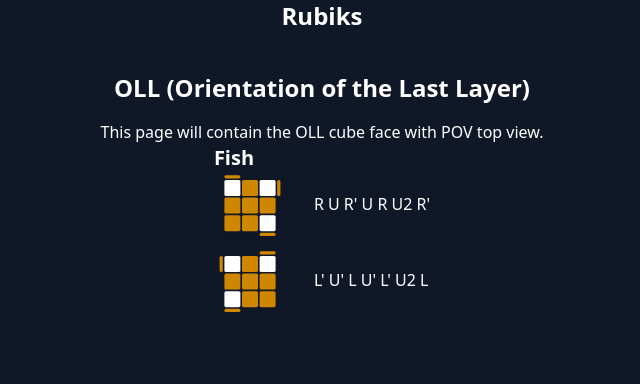
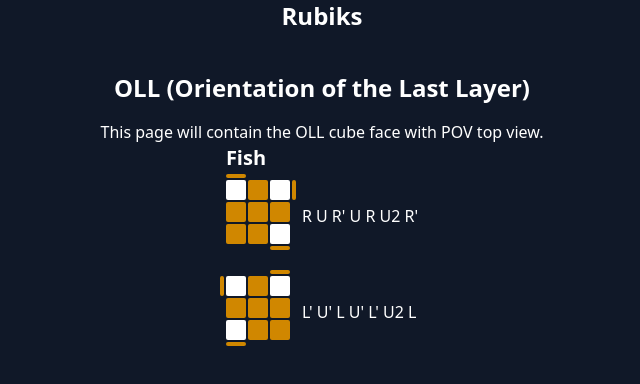
Before and after one commit to Davidaprilio/rubiks, a React (Vite) app: page / in a window 1280 px wide. Shown: the top 384 px of the page, without its empty margins (318-958 px from the left). Built offline with nearby package versions, Linux system fonts and the light colour scheme.

Commit message:
optimize component fot OLL

```diff
--- /dev/null
+++ b/src/components/cubes/PieceOll.tsx
@@ -0,0 +1,35 @@
+import type { AllColors } from "@/consts/cube";
+import { getColor } from "@/lib/cube";
+import { cn } from "@/lib/utils";
+
+export type DigitPiece = 0 | 1 | 2 | 3 | 4;
+
+export type PiecePllProps = {
+    classNamePiece?: string;
+    color: AllColors;
+    emptyColor?: string;
+    tails: [DigitPiece, DigitPiece, DigitPiece, DigitPiece, DigitPiece, DigitPiece, DigitPiece, DigitPiece, DigitPiece];
+}
+
+export default function PieceOll({ color, emptyColor = 'e', tails, classNamePiece }: PiecePllProps) {
+    color = getColor(color);
+    emptyColor = getColor(emptyColor as AllColors);
+    return (
+        <div>
+            <div className="grid grid-cols-3 gap-0.5">
+                {tails.map((tail, index) => (
+                    <div key={index} className={cn(
+                        `size-10 rounded-xs bg-face-${tail === 0 ? color : emptyColor}`, classNamePiece,
+                        {
+                            [`before:bg-face-${color} relative before:absolute before:rounded-xs before:content-[""]`]: tail > 0,
+                            'before:-top-1.5 before:left-0 before:right-0 before:h-1/5': tail === 1,
+                            'before:-right-1.5 before:top-0 before:bottom-0 before:w-1/5': tail === 2,
+                            'before:-bottom-1.5 before:left-0 before:right-0 before:h-1/5': tail === 3,
+                            'before:-left-1.5 before:top-0 before:bottom-0 before:w-1/5': tail === 4,
+                        })
+                    }></div>
+                ))}
+            </div>
+        </div>
+    )
+}
--- a/src/index.css
+++ b/src/index.css
@@ -14,7 +14,7 @@
     --color-cube-base: var(--color-gray-800);
 }
 
-@source inline("bg-face-{red,orange,yellow,white,blue,green,empty}");
+@source inline("{before:,after:,}bg-face-{red,orange,yellow,white,blue,green,empty}");
 @source inline("bg-cube-base");
 
 @theme inline {
@@ -125,10 +125,11 @@
 }
 
 @layer base {
-  * {
-    @apply border-border outline-ring/50;
+    * {
+        @apply border-border outline-ring/50;
     }
-  body {
-    @apply bg-background text-foreground;
+
+    body {
+        @apply bg-background text-foreground;
     }
 }
--- a/src/pages/oll.tsx
+++ b/src/pages/oll.tsx
@@ -1,18 +1,7 @@
-import { CubeFacePOVTop, type CubeFacePOVTopProps, type TailToggle } from '@/components/cubes/pov/CubeFacePOVTop'
+import PieceOll, { type PiecePllProps } from '@/components/cubes/PieceOll'
 import type { FillAllColors } from '@/consts/cube'
 
 
-type Join<T extends string[], Acc extends string = ''> =
-  T extends [infer F extends string, ...infer R extends string[]]
-    ? Join<R, `${Acc}${F}`>
-    : Acc;
-
-type Binary<T extends number, Acc extends string[] = []> =
-  Acc['length'] extends T
-    ? Join<Acc>
-    : Binary<T, [...Acc, '0']> | Binary<T, [...Acc, '1']>;
-
-type Binary9 = Binary<9>;
 
 const fillColor: FillAllColors = 'yellow'
 const emptyColor: FillAllColors = 'white'
@@ -20,31 +9,21 @@
 type FormulaPattern = {
     group: string
     patterns: {
-        tails: TailToggle | Binary9
-        sides: CubeFacePOVTopProps['sides']
+        tails: PiecePllProps['tails'] | string //  9 digits
         formulas: string[][]
     }[]
 }
+
 const formulas: FormulaPattern[] = [
     {
         group: 'Fish',
         patterns: [
             {
-                    tails: '010111110',
-                    sides: {
-                        top: [1,0,0],
-                        right: [1,0,0],
-                        bottom: [0,0,1],
-                    },
+                tails: '102000003',
                 formulas: [["R U R' U R U2 R'"]],
             },
             {
-                    tails: '010111011',
-                    sides: {
-                        top: [0,0,1],
-                        left: [1,0,0],
-                        bottom: [1,0,0],
-                    },
+                tails: '401000300',
                 formulas: [["L' U' L U' L' U2 L"]],
             },
         ],
@@ -61,7 +40,7 @@
                 {formulas.map((group, groupIndex) => (
                     <div key={groupIndex}>
                         <h2 className="text-white text-xl font-semibold mb-2">{group.group}</h2>
-                        <div className="flex flex-col gap-y-1 -ml-7">
+                        <div className="flex flex-col gap-y-8">
                             {group.patterns.map((pattern, index) => (
                                 <FormulaPattern key={index} pattern={pattern} />
                             ))}
@@ -75,22 +54,19 @@
 }
 
 function FormulaPattern({ pattern }: { pattern: FormulaPattern['patterns'][number] }) {
-    let tails: TailToggle = pattern.tails as TailToggle;
+    let tails = pattern.tails as PiecePllProps['tails'];
     if (typeof pattern.tails === 'string') {
-        tails = pattern.tails.split('').map(Number) as TailToggle;
+        tails = pattern.tails.split('').map(Number) as PiecePllProps['tails'];
     }
 
     return (
-        <div className='flex items-center mb-8 w-fit h-fit'>
-            <div className="h-10 w-max">
-                <CubeFacePOVTop
-                    className='scale-40 origin-top'
+        <div className='flex items-center w-fit h-fit gap-3'>
+            <PieceOll
+                classNamePiece="size-5"
                 color={fillColor}
                 emptyColor={emptyColor}
                 tails={tails}
-                    sides={pattern.sides}
             />
-            </div>
             <div>
                 <p className="text-white mt-2">{pattern.formulas.join(', ')}</p>
             </div>
--- /dev/null
+++ b/src/types/cube.ts
@@ -0,0 +1,2 @@
+export type DigitPiece = 0 | 1 | 2 | 3 | 4;
+export type DigitBinary = 0 | 1;
```
Lines whose indentation alone changed are shown as unchanged.
